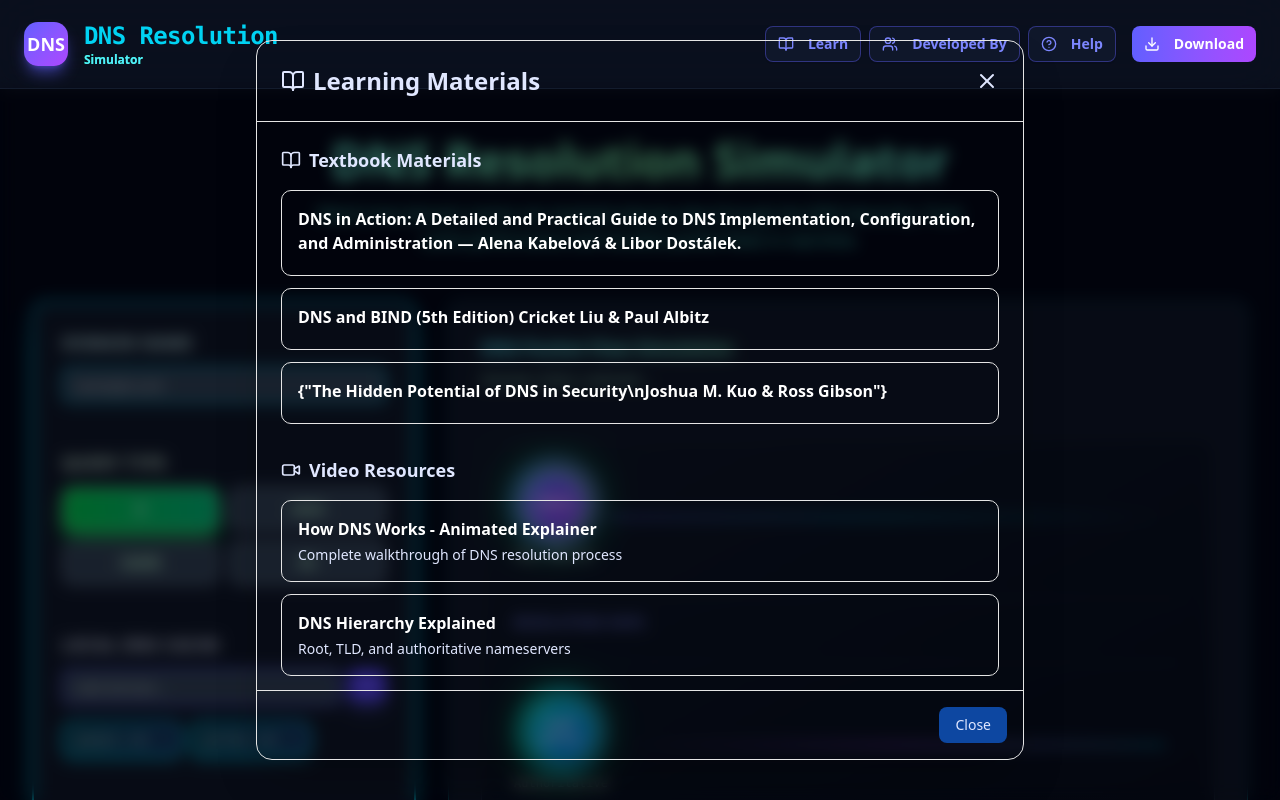
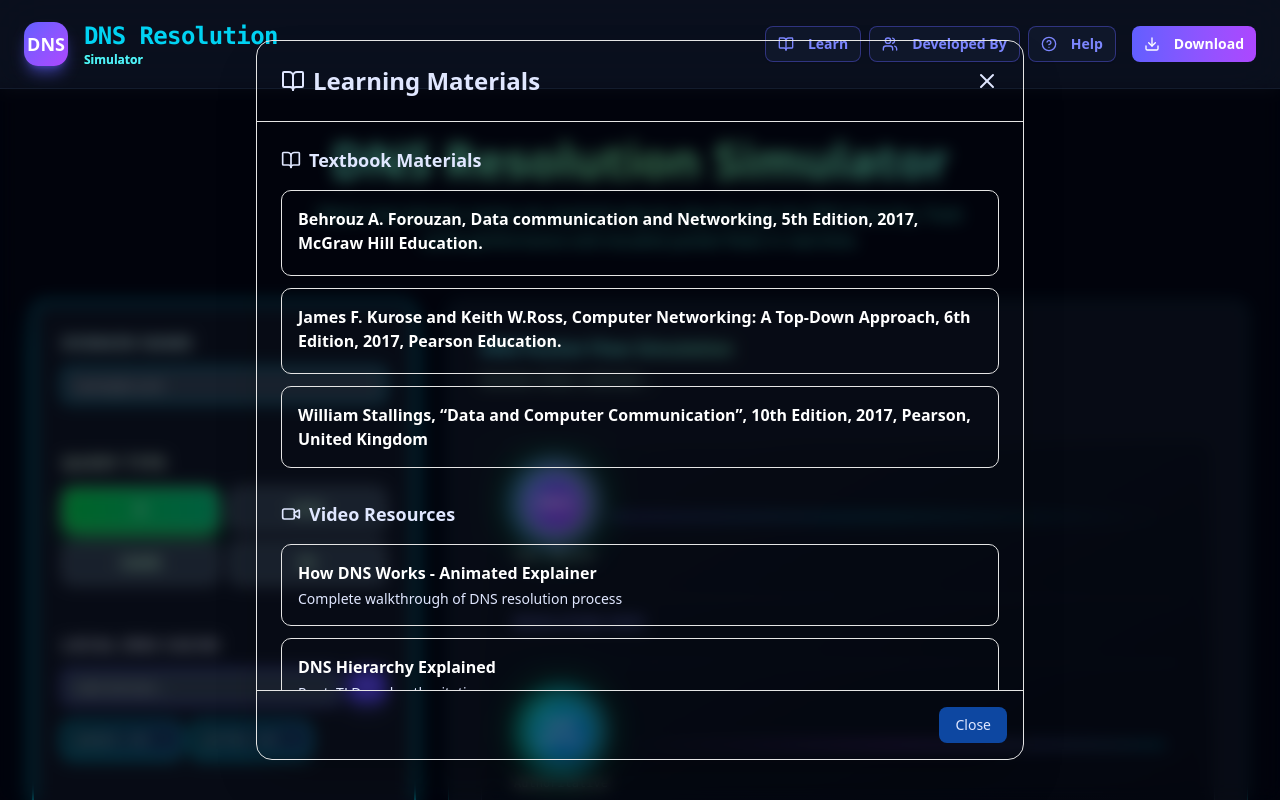
Before and after one commit to Simar25/v0-dns-simulator, a Next.js app: page / in a window 1280 px wide. Both pictures are taken after a click on the button "Learn". Shown: the top 800 px of the page. Built offline with nearby package versions, Linux system fonts and the light colour scheme.

Commit message:
chore: sync main changes into v0-dns-simulator
Update project files and assets from main branch.

Co-authored-by: null <176677873+Simar25@users.noreply.github.com>

```diff
--- a/components/modals/learn-modal.tsx
+++ b/components/modals/learn-modal.tsx
@@ -51,15 +51,16 @@ export default function LearnModal({ isOpen, onClose }: LearnModalProps) {
               </h3>
               <div className="space-y-3">
                 <div className="p-4 bg-dns-dark rounded-lg border border-dns-neon/20 hover:border-dns-neon/50 transition-all cursor-pointer">
-                  <p className="font-semibold text-white mb-1">DNS in Action: A Detailed and Practical Guide to DNS Implementation, Configuration, and Administration — Alena Kabelová &amp; Libor Dostálek.</p>
+                  <p className="font-semibold text-white mb-1">{"Behrouz A. Forouzan, Data communication and Networking, 5th Edition, 2017, McGraw Hill Education.\n"}</p>
                   <p className="text-sm text-dns-gray">{""}</p>
                 </div>
                 <div className="p-4 bg-dns-dark rounded-lg border border-dns-neon/20 hover:border-dns-neon/50 transition-all cursor-pointer">
-                  <p className="font-semibold text-white mb-1">{"DNS and BIND (5th Edition)\nCricket Liu & Paul Albitz"}</p>
+                  <p className="font-semibold text-white mb-1">{"James F. Kurose and Keith W.Ross, Computer Networking: A Top-Down Approach, 6th \nEdition, 2017, Pearson Education. "}</p>
                   <p className="text-sm text-dns-gray">{""}</p>
                 </div>
-                <div className="p-4 bg-dns-dark rounded-lg border border-dns-neon/20 hover:border-dns-neon/50 transition-all cursor-pointer">
-                  <p className="font-semibold text-white mb-1">{"{\"The Hidden Potential of DNS in Security\\nJoshua M. Kuo & Ross Gibson\"}"}</p>
+                <div className="p-4 bg-dns-dark rounded-lg border border-dns-neon/20 hover:border-dns-neon/50 transition-all cursor-pointer text-card opacity-100 font-bold">
+                  William Stallings, “Data and Computer Communication”, 10th Edition, 2017, Pearson,
+                  United Kingdom
 
                 </div>
               </div>
```
